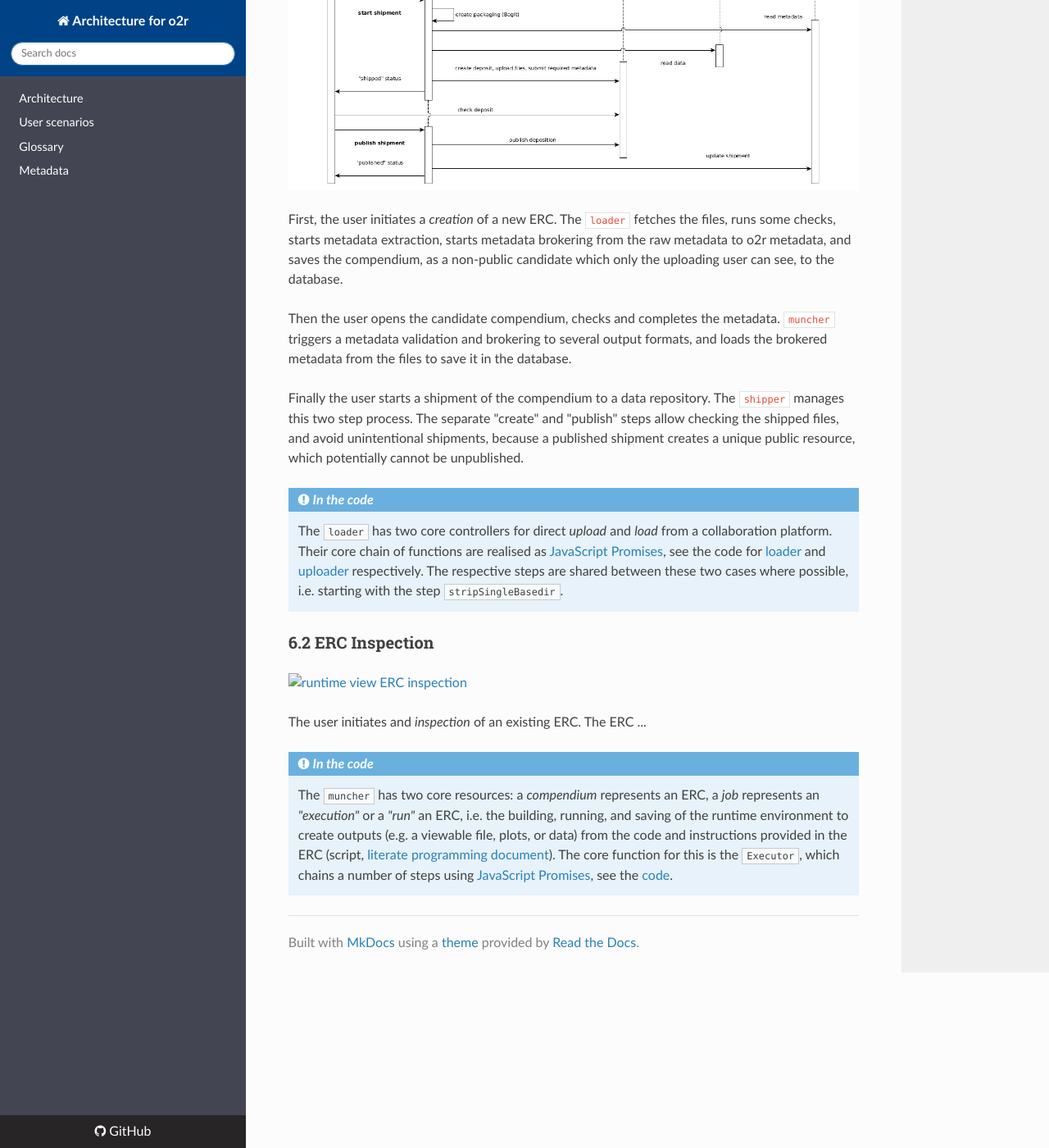
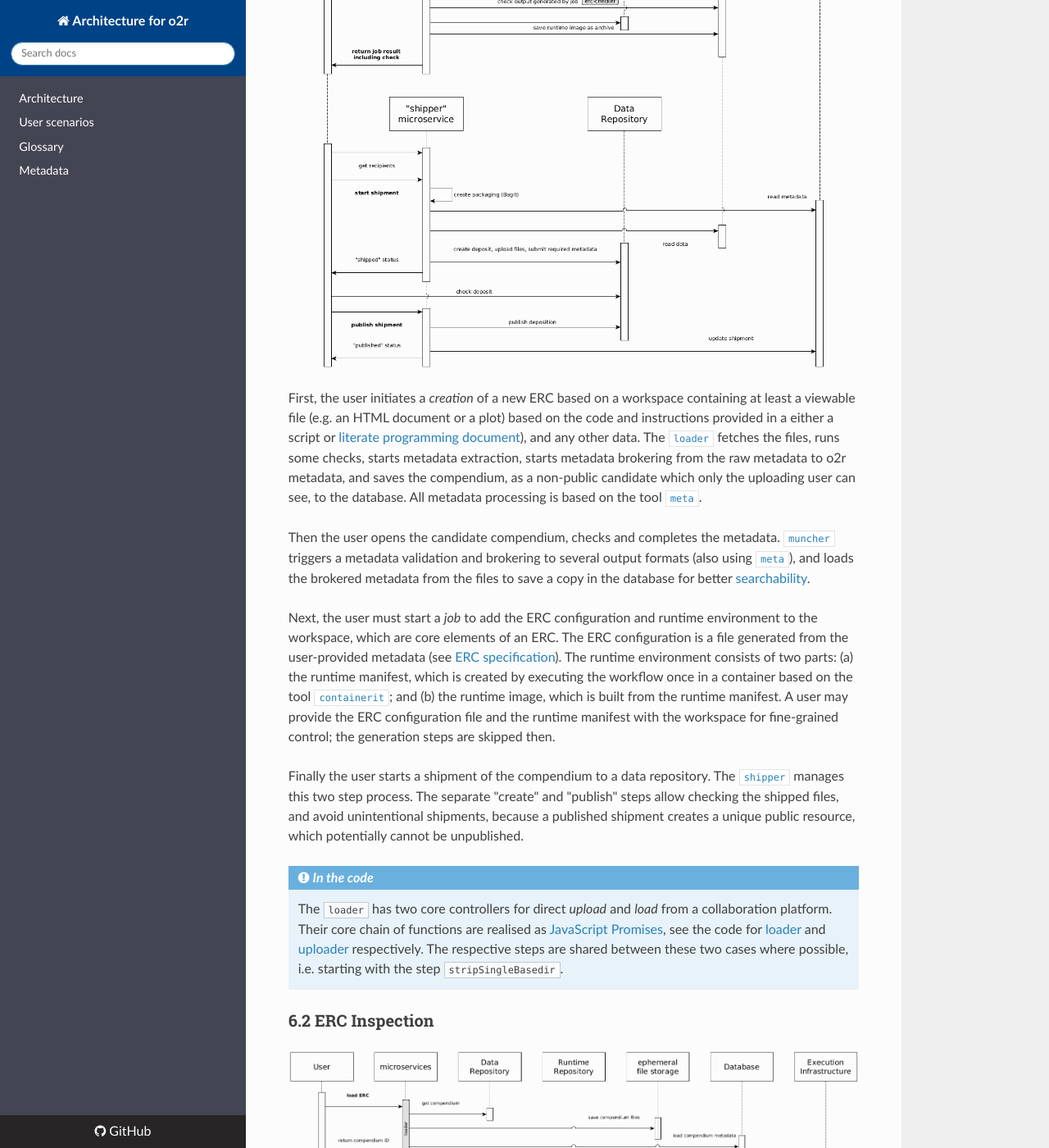
Before and after one commit to o2r-project/architecture, an MkDocs documentation site: the page built from docs/06_runtime-view.md, in a window 1280 px wide and 1400 px high, scrolled down 1368 px. Shown: the whole window at 82% size. Built offline with MkDocs 1.6.1, drawn with Linux system fonts in a browser that asks for light colours; nearby versions of some CDN libraries; old or Windows-style settings are respelled for this version of MkDocs; some of the changed text lies outside the part shown.

Commit message:
update runtime views

```diff
--- a/docs/06_runtime-view.md
+++ b/docs/06_runtime-view.md
@@ -12,14 +12,20 @@
 
 [![runtime view ERC creation](img/6.1-runtime-view-creation.png)](img/6.1-runtime-view-creation.png)
 
-First, the user initiates a _creation_ of a new ERC.
-The `loader` fetches the files, runs some checks, starts metadata extraction, starts metadata brokering from the raw metadata to o2r metadata, and saves the compendium, as a non-public candidate which only the uploading user can see, to the database.
+First, the user initiates a _creation_ of a new ERC based on a workspace containing at least a viewable file (e.g. an HTML document or a plot) based on the code and instructions provided in a either a script or [literate programming document](/glossary#literate-programming)), and any other data.
+The [`loader`](#531-whitebox-microservices) fetches the files, runs some checks, starts metadata extraction, starts metadata brokering from the raw metadata to o2r metadata, and saves the compendium, as a non-public candidate which only the uploading user can see, to the database.
+All metadata processing is based on the tool [`meta`](#533-whitebox-tools).
 
 Then the user opens the candidate compendium, checks and completes the metadata.
-`muncher` triggers a metadata validation and brokering to several output formats, and loads the brokered metadata from the files to save it in the database.
+[`muncher`](#531-whitebox-microservices) triggers a metadata validation and brokering to several output formats (also using [`meta`](#533-whitebox-tools)), and loads the brokered metadata from the files to save a copy in the database for better [searchability](#532-whitebox-database).
+
+Next, the user must start a _job_ to add the ERC configuration and runtime environment to the workspace, which are core elements of an ERC.
+The ERC configuration is a file generated from the user-provided metadata (see [ERC specification](http://o2r.info/erc-spec/spec/#erc-configuration-file)).
+The runtime environment consists of two parts: (a) the runtime manifest, which is created by executing the workflow once in a container based on the tool [`containerit`](#533-whitebox-tools); and (b) the runtime image, which is built from the runtime manifest.
+A user may provide the ERC configuration file and the runtime manifest with the workspace for fine-grained control; the generation steps are skipped then.
 
 Finally the user starts a shipment of the compendium to a data repository.
-The `shipper` manages this two step process.
+The [`shipper`](#531-whitebox-microservices) manages this two step process.
 The separate "create" and "publish" steps allow checking the shipped files, and avoid unintentional shipments, because a published shipment creates a unique public resource, which potentially cannot be unpublished.
 
 !!! Note "_In the code_"
@@ -31,9 +37,23 @@
 
 [![runtime view ERC inspection](img/6.2-runtime-view-inspection.png)](img/6.2-runtime-view-inspection.png)
 
-The user initiates and _inspection_ of an existing ERC.
-The ERC ...
+The user initiates an _inspection_ of an existing ERC by providing a reference such as [DOI](/glossary#doi) or URL.
+[`loader`](#531-whitebox-microservices) retrieves the compendium files, saves them locally and loads the contained metadata.
+Then the user can start a new _job_ for the compendium.
+[`muncher`](#531-whitebox-microservices) checks the request, creates a new job in the database and returns the job ID.
+The user's client can use the ID to connect to the live logs provided by [`informer`](#531-whitebox-microservices).
+All following steps by muncher regularly update the database, whose change events `informer` uses to continuously update client via WebSockets.
+
+The job starts with creating a copy of the compendium's files for the job.
+A [copy-on-write filesystem](https://en.wikipedia.org/wiki/Copy-on-write) is advantageous for this step.
+Then the archived runtime image is loaded from the file in the compendium into a runtime repository.
+This repository may be remote (either public or private, e.g. based on [Docker Registry](https://github.com/docker/distribution), [ECR](https://aws.amazon.com/ecr/) or [GitLab](https://docs.gitlab.com/ce/user/project/container_registry.html)) or simply the local image storage.
+Then all files except the runtime image archive are packed so they can be send to a container runtime.
+The container runtime can be local (e.g. the Docker daemon), or a container orchestration such as [Kubernetes](https://en.wikipedia.org/wiki/Kubernetes).
+It provides log updates as a stream to `muncher`, which updates the database, whose changes trigger updates of the user interface via `informer`.
+When the container is finished, `muncher` compares the created outputs with the ones provided in the compendium and provides the result to the user.
 
 !!! Note "_In the code_"
-    The `muncher` has two core resources: a _compendium_ represents an ERC, a _job_ represents an _"execution"_ or a _"run"_ an ERC, i.e. the building, running, and saving of the runtime environment to create outputs (e.g. a viewable file, plots, or data) from the code and instructions provided in the ERC (script, [literate programming document](/glossary#literate-programming)).
+    The `muncher` has two core resources: a _compendium_ represents an ERC, a _job_ represents a _"run"_ of an ERC, i.e. the building, running, and saving of the runtime environment including execution of the contained workflow.
     The core function for this is the `Executor`, which chains a number of steps using [JavaScript Promises](/glossary#javascript-promises), see the [code](https://github.com/o2r-project/o2r-muncher/blob/master/lib/executor.js#L1306).
+    The check uses the tool [`erc-checker`](https://github.com/o2r-project/erc-checker).
```
Also changed, not shown: README.md (+6 -0 lines), docs/glossary.md (+10 -0 lines), docs/img/6.1-runtime-view-creation.png, docs/img/6.2-runtime-view-inspection.png (added), 2 other files.
